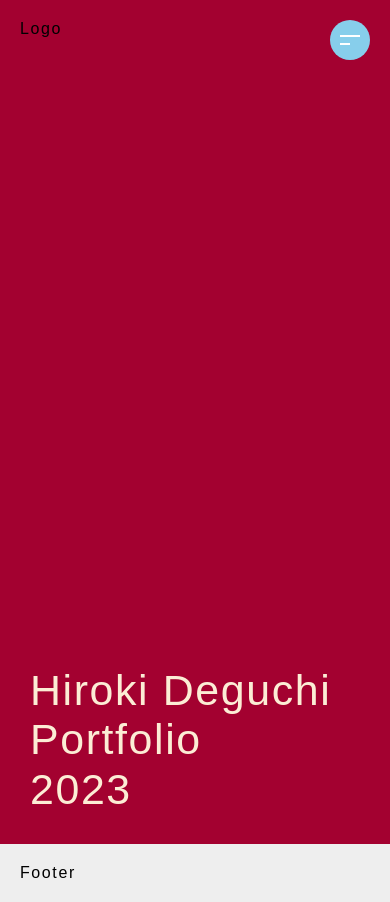
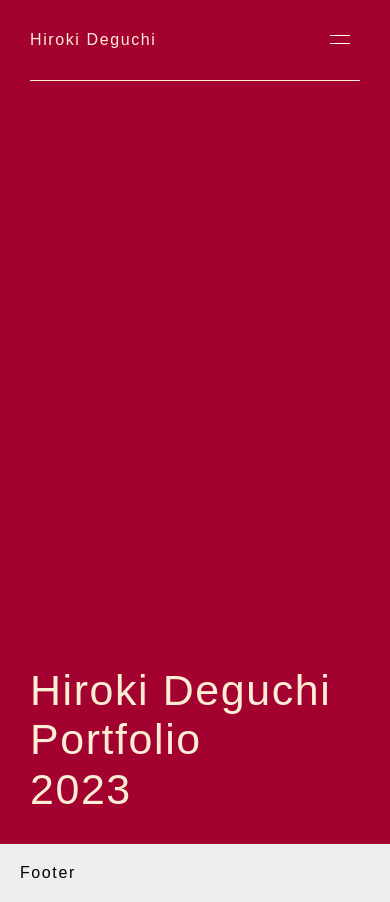
Before and after one commit to deguchi37458/next-app, a Next.js app: page / in a window 390 px wide. Built offline with nearby package versions, Linux system fonts and the light colour scheme; a web font is replaced by a local one.

Commit message:
update header

```diff
--- a/components/Common/Header/Burger/index.module.scss
+++ b/components/Common/Header/Burger/index.module.scss
@@ -1,14 +1,9 @@
 .btn {
-  display: none;
-  @media (max-width: 767px) {
     display: block;
     position: relative;
     z-index: 100;
-    background-color: skyblue;
     width: 40px;
     height: 40px;
-    border-radius: 20px;
-  }
   span {
     display: inline-block;
     position: absolute;
@@ -17,25 +12,23 @@
       top: 15px;
       left: 10px;
       width: 20px;
-      height: 2px;
+      height: 1px;
       background-color: #fff;
     }
     &:nth-child(2) {
       top: 23px;
       left: 10px;
-      width: 10px;
-      height: 2px;
+      width: 20px;
+      height: 1px;
       background-color: #fff;
     }
   }
 }
 .drawer {
-  display: none;
-  @media (max-width: 767px) {
     display: flex;
     position: fixed;
     inset: 0 -100% 0 100%;
-    background-color: rgba(0, 0, 0, .8);
+    background-color: rgba(21, 17, 17, 0.8);
     transition: transform .4s;
     color: #eee;
     flex-direction: column;
@@ -43,7 +36,6 @@
     align-items: center;
     gap: 20px;
     z-index: 90;
-  }
 }
 .open {
   .btn {
--- /dev/null
+++ b/components/Common/Header/Logo/index.module.scss
@@ -0,0 +1,3 @@
+.logo {
+  color: #FCEDD5;
+}
--- a/components/Common/Header/Logo/index.tsx
+++ b/components/Common/Header/Logo/index.tsx
@@ -1,7 +1,9 @@
+import styles from './index.module.scss'
+
 export default function Logo() {
   return (
     <>
-      <h1>Logo</h1>
+      <h1 className={styles.logo}>Hiroki Deguchi</h1>
     </>
   )
 }
--- a/components/Common/Header/index.module.scss
+++ b/components/Common/Header/index.module.scss
@@ -1,8 +1,14 @@
 .header {
   position: fixed;
   width: 100%;
+  padding: 0 30px;
+  z-index: 100;
+}
+
+.headerInner {
+  padding: 20px 0;
   display: flex;
   justify-content: space-between;
-  padding: 20px;
-  z-index: 100;
+  align-items: center;
+  border-bottom: solid 1px #FCEDD5;
 }
--- a/components/Common/Header/index.tsx
+++ b/components/Common/Header/index.tsx
@@ -1,12 +1,14 @@
 import styles from './index.module.scss'
 import Logo from '@/components/Common/Header/Logo'
-import Nav from '@/components/Common/Header/Nav'
+import Burger from '@/components/Common/Header/Burger'
 
 export default function Header() {
   return (
     <header className={styles.header}>
-      <Logo />
-      <Nav />
+      <div className={styles.headerInner}>
+        <Logo />
+        <Burger />
+      </div>
     </header>
   )
 }
```
